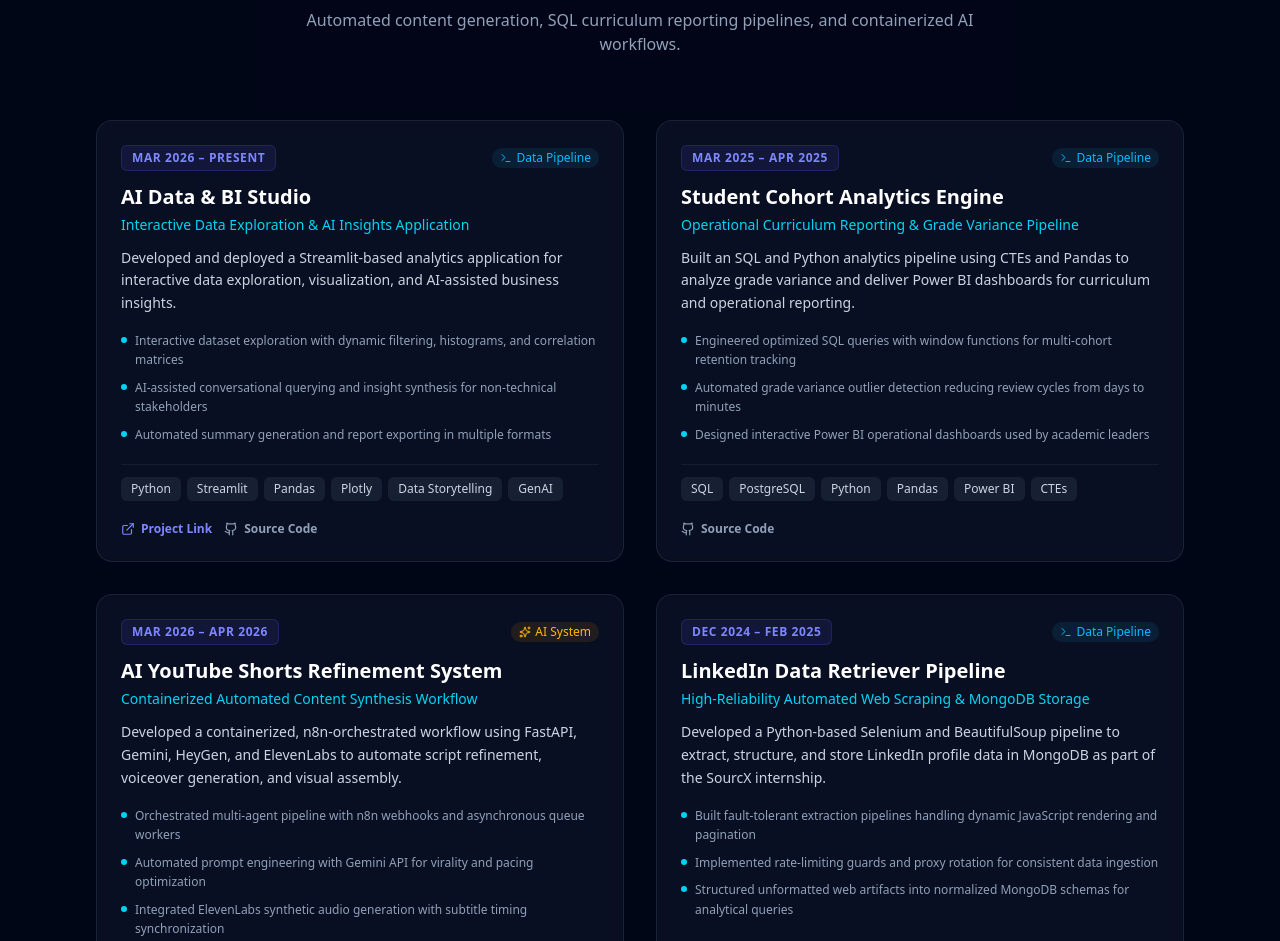
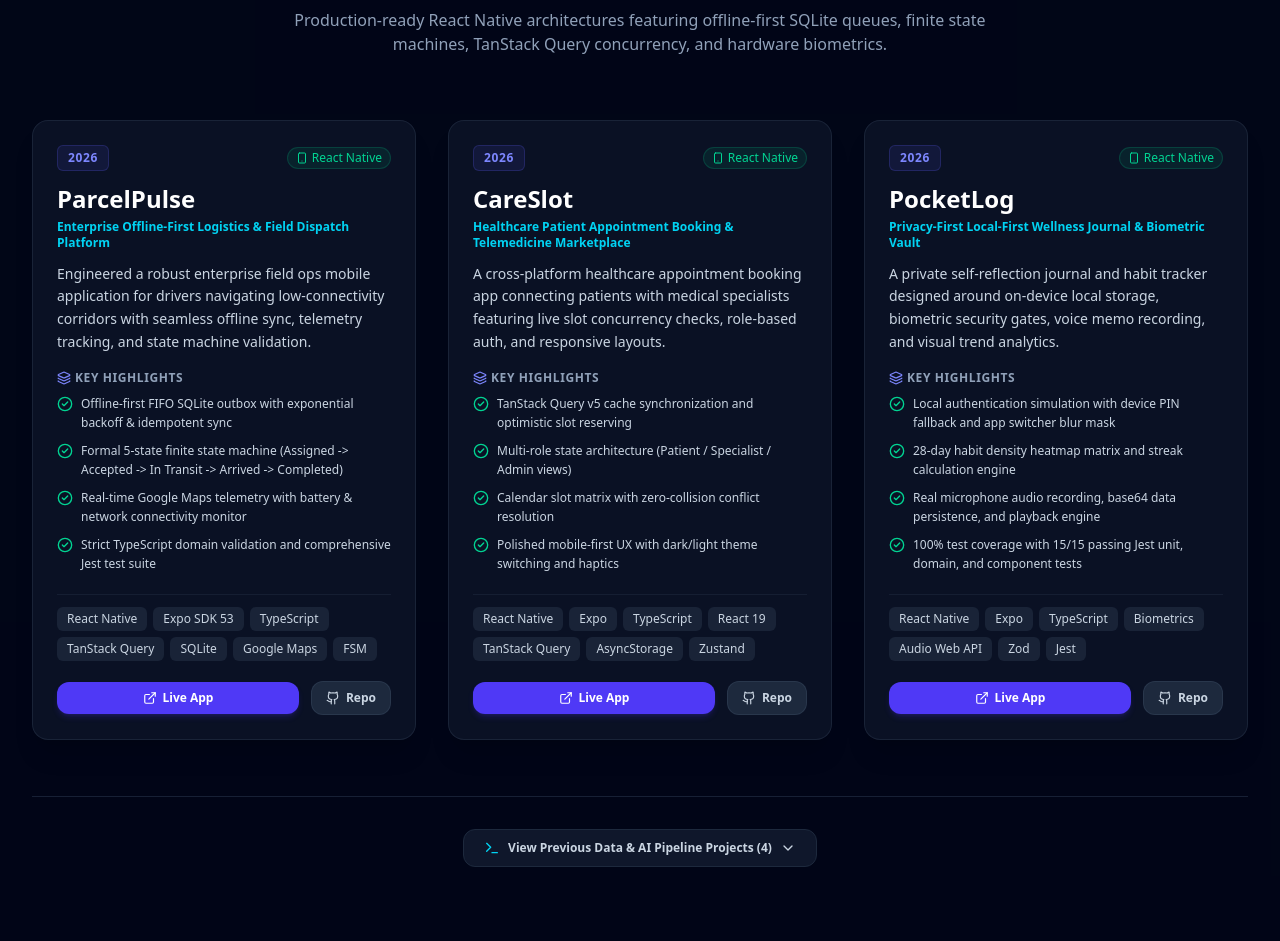
Before and after one commit to RitikBansal07/portfolio, a React (Vite) app: page / in a window 1280 px wide. Shown: the part 3951-4892 px from the top of the page. Built offline with nearby package versions, Linux system fonts and the light colour scheme.

Commit message:
feat: showcase CareSlot, ParcelPulse, and PocketLog in Selected Projects section

```diff
--- a/src/components/ResumeProjects.tsx
+++ b/src/components/ResumeProjects.tsx
@@ -1,53 +1,49 @@
-import React from 'react';
-import { RESUME_DATA_PROJECTS } from '../data/resumeData';
-import { Database, ExternalLink, Sparkles, Terminal } from 'lucide-react';
+import React, { useState } from 'react';
+import { MOBILE_PILLAR_APPS, RESUME_DATA_PROJECTS } from '../data/resumeData';
+import { Smartphone, ExternalLink, Sparkles, Terminal, ChevronDown, ChevronUp, Layers, CheckCircle2 } from 'lucide-react';
 import { GithubIcon } from './icons';
 
 export const ResumeProjects: React.FC = () => {
+  const [showDataProjects, setShowDataProjects] = useState(false);
+
   return (
     <section id="projects" className="py-20 bg-slate-950/40 relative">
-      <div className="max-w-6xl mx-auto px-4 sm:px-6 lg:px-8">
+      <div className="max-w-7xl mx-auto px-4 sm:px-6 lg:px-8">
         {/* Section Header */}
-        <div className="text-center max-w-2xl mx-auto mb-16">
+        <div className="text-center max-w-3xl mx-auto mb-16">
           <div className="inline-flex items-center gap-2 px-3 py-1 rounded-full bg-cyan-500/10 text-cyan-400 border border-cyan-500/20 text-xs font-semibold uppercase tracking-wider mb-3">
-            <Database className="w-3.5 h-3.5" />
-            <span>Data, AI & Backend Systems</span>
+            <Smartphone className="w-3.5 h-3.5" />
+            <span>Featured Production Projects</span>
           </div>
           <h2 className="text-3xl sm:text-4xl font-extrabold text-white tracking-tight">
-            Selected Analytical & AI Projects
+            Selected Engineering Projects
           </h2>
           <p className="mt-3 text-base text-slate-400">
-            Automated content generation, SQL curriculum reporting pipelines, and containerized AI workflows.
+            Production-ready React Native architectures featuring offline-first SQLite queues, finite state machines, TanStack Query concurrency, and hardware biometrics.
           </p>
         </div>
 
-        {/* Projects Grid */}
-        <div className="grid grid-cols-1 md:grid-cols-2 gap-8">
-          {RESUME_DATA_PROJECTS.map((project) => (
+        {/* 3 Main Mobile Pillar Projects Cards */}
+        <div className="grid grid-cols-1 md:grid-cols-3 gap-8">
+          {MOBILE_PILLAR_APPS.map((project) => (
             <div
               key={project.id}
-              className="bg-slate-900/60 border border-slate-800/80 rounded-2xl p-6 flex flex-col justify-between hover:border-slate-700 transition-all hover:translate-y-[-2px] backdrop-blur-sm"
+              className="bg-slate-900/70 border border-slate-800/80 rounded-2xl p-6 flex flex-col justify-between hover:border-indigo-500/40 transition-all hover:translate-y-[-4px] backdrop-blur-sm shadow-xl"
             >
               <div>
                 <div className="flex items-center justify-between gap-2 mb-3">
                   <span className="text-xs font-bold uppercase tracking-wider text-indigo-400 bg-indigo-500/10 px-2.5 py-1 rounded-md border border-indigo-500/20">
                     {project.period}
                   </span>
-                  {project.category === 'ai' ? (
-                    <span className="flex items-center gap-1 text-xs text-amber-400 bg-amber-500/10 px-2 py-0.5 rounded-full">
-                      <Sparkles className="w-3 h-3" /> AI System
+                  <span className="flex items-center gap-1 text-xs text-emerald-400 bg-emerald-500/10 px-2 py-0.5 rounded-full border border-emerald-500/20">
+                    <Smartphone className="w-3 h-3" /> React Native
                   </span>
-                  ) : (
-                    <span className="flex items-center gap-1 text-xs text-sky-400 bg-sky-500/10 px-2 py-0.5 rounded-full">
-                      <Terminal className="w-3 h-3" /> Data Pipeline
-                    </span>
-                  )}
                 </div>
 
-                <h3 className="text-xl font-bold text-white mb-1">
+                <h3 className="text-2xl font-extrabold text-white mb-1">
                   {project.title}
                 </h3>
-                <p className="text-sm font-medium text-cyan-400 mb-3">
+                <p className="text-xs font-semibold text-cyan-400 mb-3 min-h-[32px]">
                   {project.subtitle}
                 </p>
                 <p className="text-sm text-slate-300 leading-relaxed mb-4">
@@ -55,14 +51,20 @@
                 </p>
 
                 {/* Key Bullet Highlights */}
-                <ul className="space-y-2 mb-5">
+                <div className="space-y-2 mb-5">
+                  <h4 className="text-xs font-bold uppercase tracking-wider text-slate-400 flex items-center gap-1">
+                    <Layers className="w-3.5 h-3.5 text-indigo-400" />
+                    <span>Key Highlights</span>
+                  </h4>
+                  <ul className="space-y-2">
                     {project.highlights.map((highlight, idx) => (
-                    <li key={idx} className="flex items-start gap-2 text-xs text-slate-400 leading-relaxed">
-                      <span className="w-1.5 h-1.5 rounded-full bg-cyan-400 mt-1.5 shrink-0" />
+                      <li key={idx} className="flex items-start gap-2 text-xs text-slate-300 leading-relaxed">
+                        <CheckCircle2 className="w-4 h-4 text-emerald-400 shrink-0 mt-0.5" />
                         <span>{highlight}</span>
                       </li>
                     ))}
                   </ul>
+                </div>
               </div>
 
               <div>
@@ -71,7 +73,7 @@
                   {project.tags.map((tag) => (
                     <span
                       key={tag}
-                      className="px-2.5 py-1 text-xs rounded-md bg-slate-800/70 text-slate-300 font-medium"
+                      className="px-2.5 py-1 text-xs rounded-md bg-slate-800/80 text-slate-300 font-medium"
                     >
                       {tag}
                     </span>
@@ -85,10 +87,10 @@
                       href={project.liveUrl}
                       target="_blank"
                       rel="noreferrer"
-                      className="inline-flex items-center gap-1.5 text-xs font-semibold text-indigo-400 hover:text-indigo-300 transition-colors"
+                      className="flex-1 inline-flex items-center justify-center gap-1.5 px-3.5 py-2 rounded-xl text-xs font-bold text-white bg-indigo-600 hover:bg-indigo-500 transition-colors shadow-md shadow-indigo-600/20"
                     >
                       <ExternalLink className="w-3.5 h-3.5" />
-                      <span>Project Link</span>
+                      <span>Live App</span>
                     </a>
                   )}
                   {project.repoUrl && (
@@ -96,10 +98,10 @@
                       href={project.repoUrl}
                       target="_blank"
                       rel="noreferrer"
-                      className="inline-flex items-center gap-1.5 text-xs font-semibold text-slate-400 hover:text-white transition-colors"
+                      className="inline-flex items-center justify-center gap-1.5 px-3.5 py-2 rounded-xl text-xs font-semibold text-slate-300 bg-slate-800 hover:bg-slate-700 hover:text-white transition-colors border border-slate-700/60"
                     >
                       <GithubIcon className="w-3.5 h-3.5" />
-                      <span>Source Code</span>
+                      <span>Repo</span>
                     </a>
                   )}
                 </div>
@@ -107,6 +109,57 @@
             </div>
           ))}
         </div>
+
+        {/* Collapsible Section for Data & AI Projects */}
+        <div className="mt-14 pt-8 border-t border-slate-800/80 text-center">
+          <button
+            onClick={() => setShowDataProjects(!showDataProjects)}
+            className="inline-flex items-center gap-2 px-5 py-2.5 rounded-xl text-xs font-semibold text-slate-300 bg-slate-900 hover:bg-slate-800 border border-slate-800 hover:border-slate-700 transition-all"
+          >
+            <Terminal className="w-4 h-4 text-cyan-400" />
+            <span>
+              {showDataProjects ? 'Hide Data & AI Pipelines' : 'View Previous Data & AI Pipeline Projects (4)'}
+            </span>
+            {showDataProjects ? <ChevronUp className="w-4 h-4" /> : <ChevronDown className="w-4 h-4" />}
+          </button>
+
+          {showDataProjects && (
+            <div className="grid grid-cols-1 md:grid-cols-2 gap-6 mt-8 text-left animate-fadeIn">
+              {RESUME_DATA_PROJECTS.map((project) => (
+                <div
+                  key={project.id}
+                  className="bg-slate-900/40 border border-slate-800/60 rounded-xl p-5 flex flex-col justify-between"
+                >
+                  <div>
+                    <div className="flex items-center justify-between gap-2 mb-2">
+                      <span className="text-[11px] font-bold uppercase tracking-wider text-slate-400">
+                        {project.period}
+                      </span>
+                      {project.category === 'ai' ? (
+                        <span className="flex items-center gap-1 text-[11px] text-amber-400 bg-amber-500/10 px-2 py-0.5 rounded-full">
+                          <Sparkles className="w-3 h-3" /> AI System
+                        </span>
+                      ) : (
+                        <span className="flex items-center gap-1 text-[11px] text-sky-400 bg-sky-500/10 px-2 py-0.5 rounded-full">
+                          <Terminal className="w-3 h-3" /> Pipeline
+                        </span>
+                      )}
+                    </div>
+                    <h4 className="text-lg font-bold text-white mb-1">{project.title}</h4>
+                    <p className="text-xs text-slate-400 mb-3">{project.description}</p>
+                  </div>
+                  <div className="flex flex-wrap gap-1.5 pt-2 border-t border-slate-800/50">
+                    {project.tags.map((t) => (
+                      <span key={t} className="px-2 py-0.5 text-[11px] rounded bg-slate-800 text-slate-400">
+                        {t}
+                      </span>
+                    ))}
+                  </div>
+                </div>
+              ))}
+            </div>
+          )}
+        </div>
       </div>
     </section>
   );
```
Also changed, not shown: src/components/EducationCard.tsx (line endings or trailing spaces), src/components/SkillsMatrix.tsx (line endings or trailing spaces), src/components/icons.tsx (line endings or trailing spaces), src/data/resumeData.ts (line endings or trailing spaces). Lines whose indentation alone changed are shown as unchanged.
